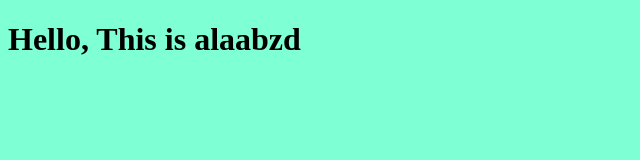
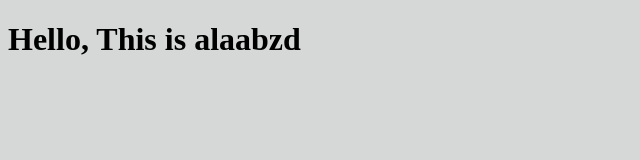
Before and after one commit to alaabzd/test, a plain HTML site: page index.html in a window 1280 px wide. Shown: the whole page, without its empty margins (0-640 px from the left). Drawn offline with Linux system fonts and the light colour scheme.

Commit message:
update background color

```diff
--- a/style.css
+++ b/style.css
@@ -2,5 +2,5 @@ h1{
     color: black;
 }
 body{
-    background-color: aquamarine;
+    background-color: rgb(213, 216, 215);
 }
```
